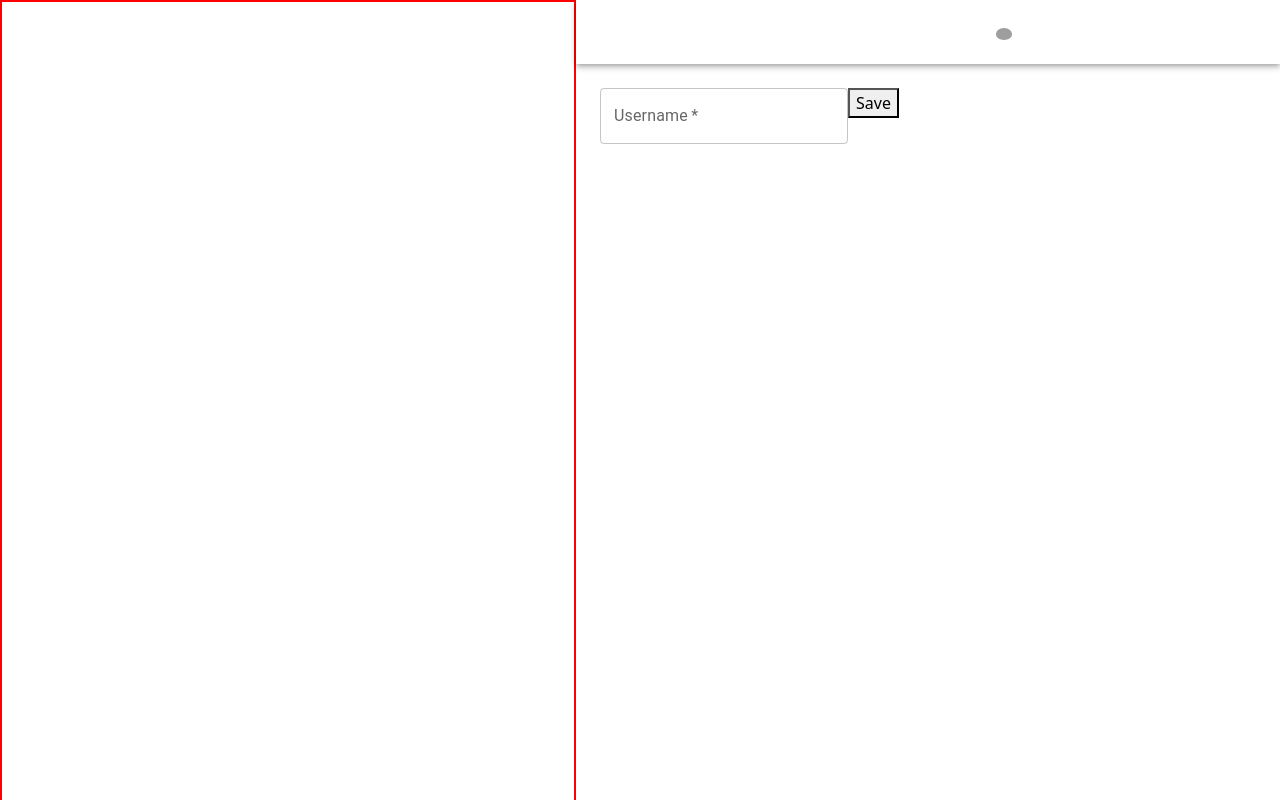
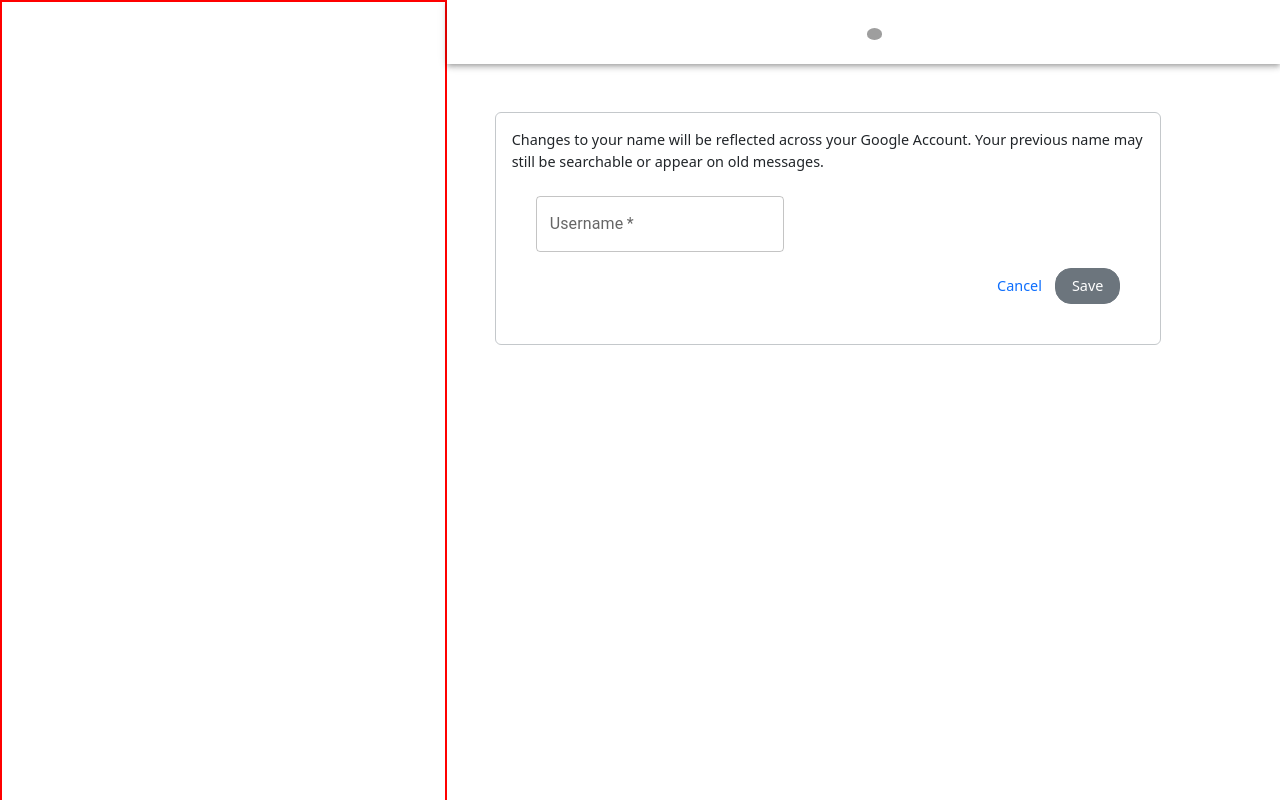
Before and after one commit to Fumika0523/StudentManagement_FrontEnd_18-10-2024, a React (Vite) app: page /usernameform in a window 1280 px wide. Shown: the top 800 px of the page. Built offline with nearby package versions, Linux system fonts and the light colour scheme; no server answers; grey boxes are pictures that could not be loaded.

Commit message:
genderForm

```diff
--- a/src/App.jsx
+++ b/src/App.jsx
@@ -8,8 +8,9 @@ import { Box } from '@mui/material'
 import SideBar from './HomePage/SideBar'
 import NavBar from './HomePage/NavBar'
 import axios from 'axios'
-import UserNameForm from './Components/Profile/usernameForm'
+import UserNameForm from './Components/Profile/Edit/userNameForm'
 import { url } from './Components/utils/constant'
+import GenderForm from './Components/Profile/Edit/genderForm'
 
 
 function App() {
@@ -43,6 +44,7 @@ const getUserData = async()=>{
   setUserData(res.data.userData)
 }
 
+
 console.log(userData)
 
   return (
@@ -60,6 +62,7 @@ console.log(userData)
         <Route path="/signin" element={<SignIn isAuthenticated={isAuthenticated} setIsAuthenticated={setIsAuthenticated}/>}/>
         <Route path="/signup" element={<SignUp/>}/>
         <Route path="/usernameform" element={<UserNameForm userData={userData}/>}/>
+        <Route path="/genderform" element={<GenderForm userData={userData}/>}/>
       </Routes>
       </Box>
       </div>
--- /dev/null
+++ b/src/Components/Profile/Edit/genderForm.jsx
@@ -0,0 +1,58 @@
+import * as Yup from "yup";
+import { useFormik } from 'formik'
+import React, { useEffect } from "react";
+import { useNavigate } from "react-router-dom";
+import Form from 'react-bootstrap/Form';
+
+
+
+function genderForm({userData}){
+
+    const navigate = useNavigate()
+
+    const formSchema = Yup.object().shape({
+        gender:Yup.string()
+    })
+
+    const formik=useFormik({
+        initialValues:{
+            username:userData?.gender
+        },
+        onSubmit:(values)=>{
+            console.log(values)
+            updateProfile(values)
+        }})
+
+    return(
+        <>
+        <div className="border border-secondary-subtle rounded m-5 p-3">
+        <div>Gender</div>
+                        <div className='form-check form-check-inline'>
+                        <Form.Check type="radio" name="gender" label={`Male`}
+                            value="male"
+                            onChange={formik.handleChange} /></div>
+                         <div className='form-check form-check-inline'>
+                            <Form.Check type="radio" name="gender" label={`Female`}
+                            value="female"
+                            onChange={formik.handleChange} /></div>
+                             <div className="mt-3 text-end" >
+    {/* Cancel */}
+    <button className="btn text-primary" style={{fontSize:"90%"}}
+    onClick={()=>{
+        navigate('/profile')
+    }}>
+        Cancel
+    </button>
+
+    {/* Save */}
+    <button className="btn btn-secondary px-3"
+    style={{fontSize:"90%",borderRadius:"16px"}}
+     onClick={()=>{
+        updateProfile()
+    }}>Save</button>
+    </div>
+        </div>
+        </>
+    )
+}
+export default genderForm
--- a/src/Components/Profile/userNameForm.jsx
+++ b/src/Components/Profile/Edit/userNameForm.jsx
@@ -2,7 +2,7 @@ import * as Yup from "yup";
 import { useFormik } from 'formik'
 import { Box, TextField } from "@mui/material";
 import axios from "axios";
-import { url } from "../utils/constant";
+import { url } from "../../utils/constant";
 import React, { useEffect } from "react";
 import { useNavigate } from "react-router-dom";
 
@@ -21,8 +21,7 @@ function userNameForm({userData}){
         onSubmit:(values)=>{
             console.log(values)
             updateProfile(values)
-        }
-    })
+        }})
 
     const token = sessionStorage.getItem('token')
     console.log('token')
@@ -48,17 +47,14 @@ function userNameForm({userData}){
         let res = await fetch(`${url}/users/profile`,config)
         let data = await res.json()
         console.log(data)
-
-        useEffect(()=>{
-            getUserData()
-        },[]) // API call has to be made inside useEffect() only
-        console.log(userData)
+        getUserData(data)
     }
-
 
 
     return(
     <>
+    <div className="m-5 p-3 border border-secondary-subtle rounded" style={{width:"80%"}}>
+    <div style={{fontSize:"90%"}}>Changes to your name will be reflected across your Google Account. Your previous name may still be searchable or appear on old messages.</div>
     <Box
     component="form"
     noValidate autoComplete="off"
@@ -77,11 +73,24 @@ function userNameForm({userData}){
     <div>{formik.errors.username}</div>
     ) : null }
 
+    <div className="mt-3 text-end" >
+    {/* Cancel */}
+    <button className="btn text-primary" style={{fontSize:"90%"}}
+    onClick={()=>{
+        navigate('/profile')
+    }}>
+        Cancel
+    </button>
+
     {/* Save */}
-    <button onClick={()=>{
+    <button className="btn btn-secondary px-3"
+    style={{fontSize:"90%",borderRadius:"16px"}}
+     onClick={()=>{
         updateProfile()
     }}>Save</button>
+    </div>
     </Box>
+    </div>
     </>
     )
 }
--- a/src/Components/Profile/ProfileForm.jsx
+++ b/src/Components/Profile/ProfileForm.jsx
@@ -78,7 +78,7 @@ const {username,email,password,phoneNumber,gender,birthdate}=userData
                      {/* Gender*/}
                      <div className='d-flex text-secondary pt-3' style={{fontSize:"80%"}}>
                   <div style={{width:"30%"}}>Gender</div>
-                  <div>{gender}</div>
+                  <div onClick={()=>{navigate('/genderform')}} >{gender}</div>
                   </div>
               </div>
 
```
Also changed, not shown: src/Components/Profile/Edit/birthdateForm.jsx (added).
